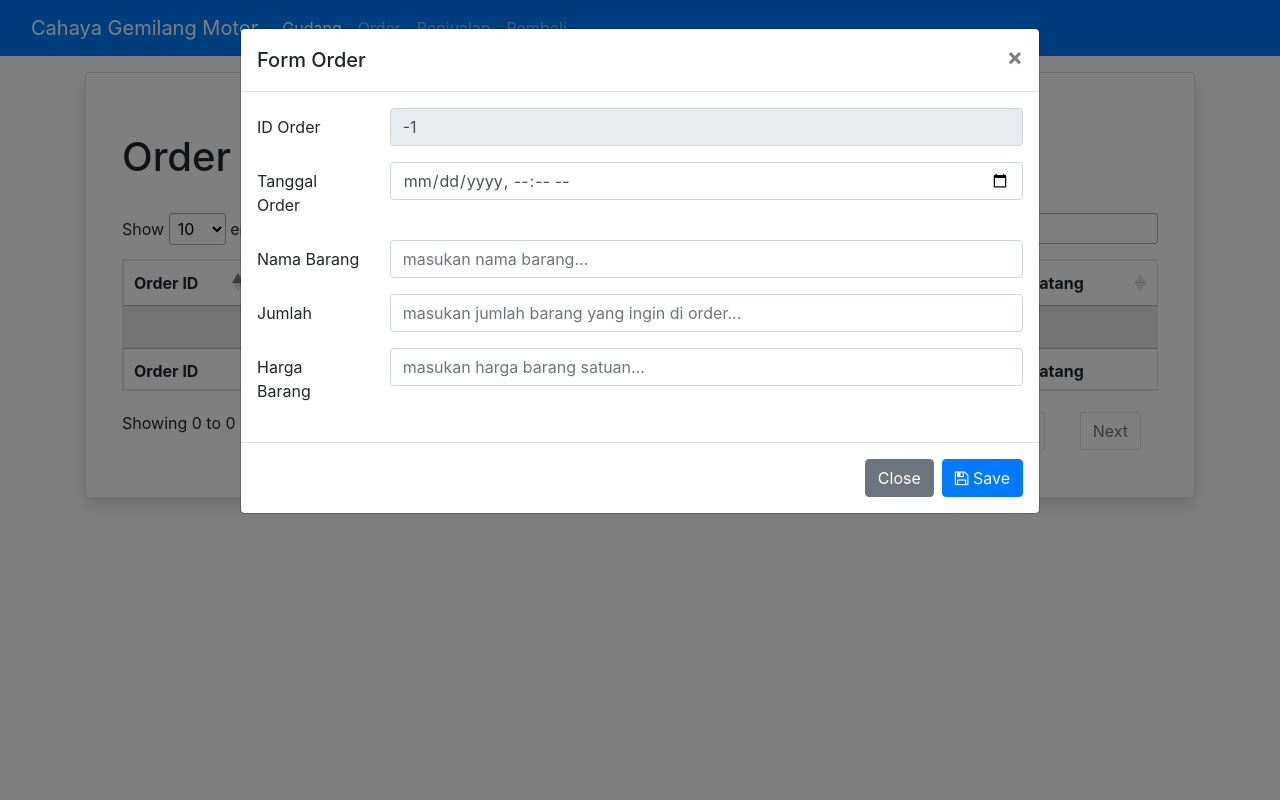
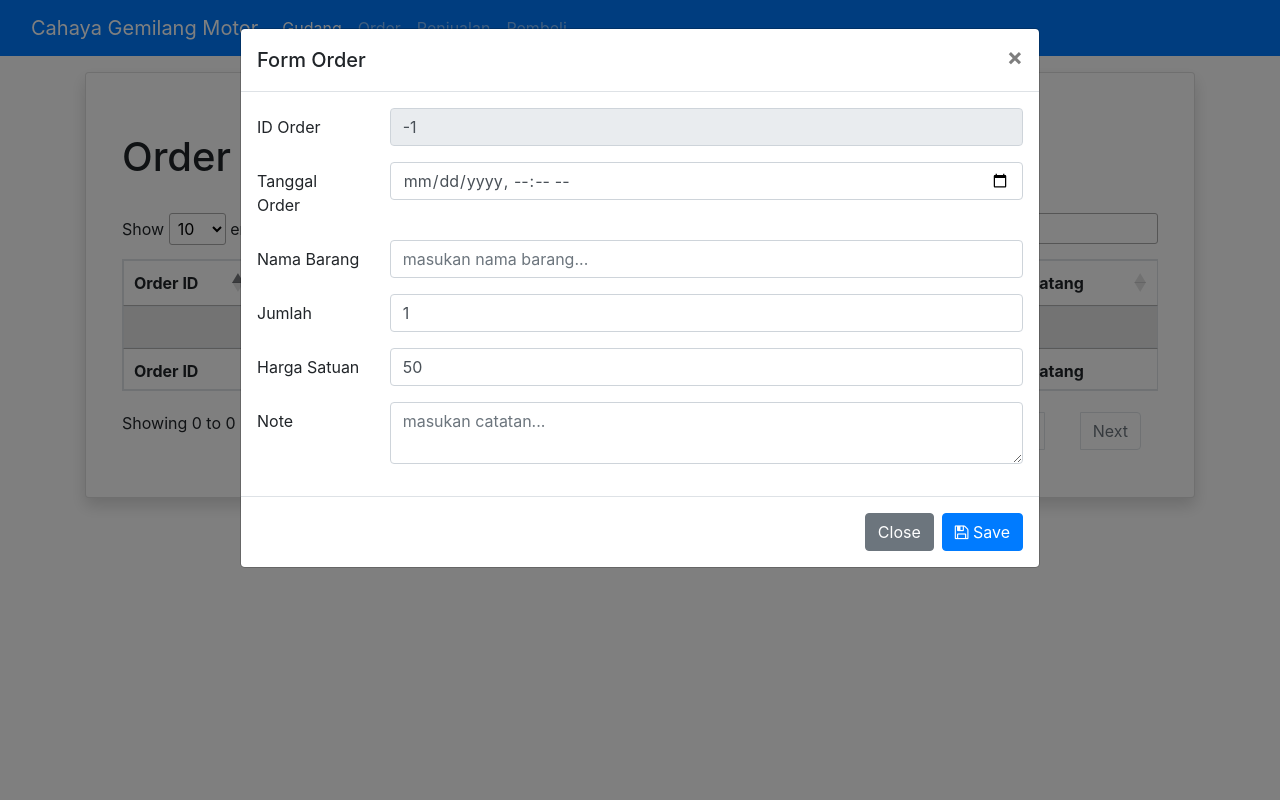
Before and after one commit to madeyoga/CGM-App, a Django app: page /order/ in a window 1280 px wide, after a click on "Tambah Order". Run offline with Django 3.2, Linux system fonts and the light colour scheme; data that the repository does not hold is empty; some libraries are stand-ins or nearby versions.

Commit message:
Update web client

```diff
--- a/CGM_App/webclient/static/webclient/js/order_app.js
+++ b/CGM_App/webclient/static/webclient/js/order_app.js
@@ -9,15 +9,6 @@ var app = new Vue({
         addNewOrderField: function() {
             this.ongoingOrders.push({});
         },
-        onClickSaveButton: function(buttonElement) {
-            var dataIndex = buttonElement.parentNode.parentNode.rowIndex - 1;
-            console.log(dataIndex);
-        },
-        onClickRemoveButton: function(buttonElement) {
-            var dataIndex = buttonElement.parentNode.parentNode.rowIndex - 1;
-            this.ongoingOrders.splice(dataIndex, 1);
-            console.log(this.ongoingOrders);
-        }
     }
 });
 
@@ -29,7 +20,9 @@ var editApp = new Vue({
         tanggalOrder: new Date(),
 		namaBarang: null,
         hargaBarang: null,
-		jumlahBarang: null,
+        jumlahBarang: null,
+        note: null,
+        tanggalDatang: null,
 		deleteUrl: null
     },
     methods: {
@@ -39,6 +32,17 @@ var editApp = new Vue({
             this.namaBarang = selectedData.nama_barang;
             this.jumlahBarang = selectedData.jumlah;
             this.hargaBarang = selectedData.harga;
+            this.note = selectedData.note;
+
+            var tempCompleteDate = selectedData.tanggal_datang;
+            if (tempCompleteDate == null) {
+                this.tanggalDatang = "";
+            }
+            else {
+                this.tanggalDatang = moment(tempCompleteDate).format('YYYY-MM-DD\THH:mm');
+            }
+
+            this.deleteUrl = "/webclient/delete_order/" + selectedData.id;
             $('#edit_modal').modal('show');
         },
         closeModal: function() {
--- a/CGM_App/webclient/templates/webclient/webclient_order.html
+++ b/CGM_App/webclient/templates/webclient/webclient_order.html
@@ -12,6 +12,19 @@
 
 {% block content %}
 	<div id="app" class="container">
+		{% if messages %}
+			{% for message in messages %}
+				{% if message.level == DEFAULT_MESSAGE_LEVELS.ERROR %}
+				<div class="alert alert-danger text-center mt-3">
+					<p>{{ message }}</p>
+				</div>
+				{% else %}
+				<div class="alert alert-success text-center mt-3">
+					<p> {{ message }}</p>
+				</div>
+				{% endif %}
+			{% endfor %}
+		{% endif %}
 		<div class="shadow p-3 card mb-5 mt-3">
 			<div class="card-body">
 				<div class="row mt-4 mb-4">
@@ -35,26 +48,13 @@
 						</thead>
 						<tbody>
 							<tr v-for="item in ongoingOrders" v-bind:key="item.id" v-bind:id="item.id">
-								<!-- <template v-if="Object.keys(item).length > 0"> -->
 								<td>[[ item.id ]]</td>
 								<td>[[ item.tanggal_order_preview ]]</td>
 								<td>[[ item.nama_barang ]]</td>
 								<td>[[ item.note ]]</td>
 								<td>[[ item.jumlah ]]</td>
 								<td>[[ item.harga ]]</td>
-								<td>[[ item.tanggal_datang ]]</td>
-								<!-- </template> -->
-
-								<!-- <template v-else>
-									<td><input type="text" class="form-control" readonly value="-"></td>
-									<td><input name="tanggal_order" type="datetime-local" class="form-control"></td>
-									<td><input name="nama_barang" type="text" class="form-control"></td>
-									<td><input name="note" type="text" class="form-control"></td>
-									<td><input name="tanggal_datang" type="text" class="form-control"></td>
-
-									<td><button class="btn btn-danger" onclick="app.onClickRemoveButton(this)"><i class="fa fa-trash"></i></button></td>
-									<td><button class="btn btn-primary" onclick="app.onClickSaveButton(this)"><i class="fa fa-floppy-o"></i></button></td>
-								</template> -->
+								<td>[[ item.tanggal_datang_preview ]]</td>
 							</tr>
 						</tbody>
 						<tfoot>
@@ -85,7 +85,7 @@
 				<div class="modal-content">
 					<div class="modal-header">
 						<h5 class="modal-title" id="post_modal_title">Form Order</h5>
-						<button type="button" v-on:click="closeModal" class="close" data-dismiss="modal" aria-label="Close">
+						<button type="button" onclick="$('#post_modal').modal('hide');" class="close" data-dismiss="modal" aria-label="Close">
 							<span aria-hidden="true">&times;</span>
 						</button>
 					</div>
@@ -111,20 +111,26 @@
 						<div class="form-group row">
 							<label for="jumlah_stock_barang" class="col-sm-2 col-form-label">Jumlah</label>
 							<div class="col-sm-10">
-								<input type="number" class="form-control" id="jumlah_barang" name="jumlah_barang" min="0" placeholder="masukan jumlah barang yang ingin di order...">
+								<input type="number" class="form-control" id="jumlah_barang" name="jumlah_barang" min="1" value="1" placeholder="masukan jumlah barang yang ingin di order...">
 							</div>
 						</div>
 						<div class="form-group row">
-							<label for="harga_barang_preview" class="col-sm-2 col-form-label">Harga Barang</label>
+							<label for="harga_barang_preview" class="col-sm-2 col-form-label">Harga Satuan</label>
 							<div class="col-sm-10 input-group">
 								<input
-									type="number" min="50" class="form-control"
+									type="number" min="50" class="form-control" value="50"
 									id="harga_barang" name="harga_barang" placeholder="masukan harga barang satuan...">
+							</div>
+						</div>
+						<div class="form-group row">
+							<label for="harga_barang_preview" class="col-sm-2 col-form-label">Note</label>
+							<div class="col-sm-10 input-group">
+								<textarea class="form-control" name="note" placeholder="masukan catatan..."></textarea>
 							</div>
 						</div>
 					</div>
 					<div class="modal-footer">
-						<button type="button" class="btn btn-secondary" data-dismiss="modal">Close</button>
+						<button type="button" onclick="$('#post_modal').modal('hide');" class="btn btn-secondary" data-dismiss="modal">Close</button>
 						<button type="submit" class="btn btn-primary"><i class="fa fa-floppy-o"></i> Save</button>
 					</div>
 				</div>
@@ -171,15 +177,27 @@
 							<div class="form-group row">
 								<label for="jumlah_stock_barang" class="col-sm-2 col-form-label">Jumlah</label>
 								<div class="col-sm-10">
-									<input type="number" class="form-control" v-model="jumlahBarang" id="jumlah_barang" name="jumlah_barang" min="0" placeholder="masukan jumlah barang yang ingin di order...">
+									<input type="number" class="form-control" v-model="jumlahBarang" id="jumlah_barang" name="jumlah_barang" min="1" placeholder="masukan jumlah barang yang ingin di order...">
 								</div>
 							</div>
 							<div class="form-group row">
-								<label for="harga_barang_preview" class="col-sm-2 col-form-label">Harga Barang</label>
+								<label for="harga_barang" class="col-sm-2 col-form-label">Harga Satuan</label>
 								<div class="col-sm-10 input-group">
 									<input
-										type="number" v-model="hargaBarang" min="50" class="form-control"
+										type="number" v-model="hargaBarang" min="50" value="50" class="form-control"
 										id="harga_barang" name="harga_barang" placeholder="masukan harga barang satuan...">
+								</div>
+							</div>
+							<div class="form-group row">
+								<label for="note" class="col-sm-2 col-form-label">Note</label>
+								<div class="col-sm-10 input-group">
+									<textarea class="form-control" v-model="note" id="note" name="note" placeholder="masukan catatan..."></textarea>
+								</div>
+							</div>
+							<div class="form-group row">
+								<label for="tanggal_datang" class="col-sm-2 col-form-label">Tanggal Datang</label>
+								<div class="col-sm-10 input-group">
+									<input id="tanggal_datang" name="tanggal_datang" type="datetime-local" v-model="tanggalDatang" class="form-control">
 								</div>
 							</div>
 						</div>
@@ -206,7 +224,13 @@
 		console.log(initialData);
 		for (orderData of initialData) {
 			orderData['tanggal_order_preview'] = moment(orderData.tanggal_order).format('DD-MM-YYYY HH:mm');
-			console.log(orderData.tanggal_order_preview);
+			if (orderData.tanggal_datang != null) {
+				orderData['tanggal_datang_preview'] = moment(orderData.tanggal_datang).format('DD-MM-YYYY HH:mm');
+			}
+			else {
+				orderData['tanggal_datang_preview'] = "";
+			}
+			// console.log(orderData.tanggal_order_preview);
 		}
 	</script>
 	<script src="{% static 'webclient/js/order_app.js' %}" type="text/javascript"></script>
```
